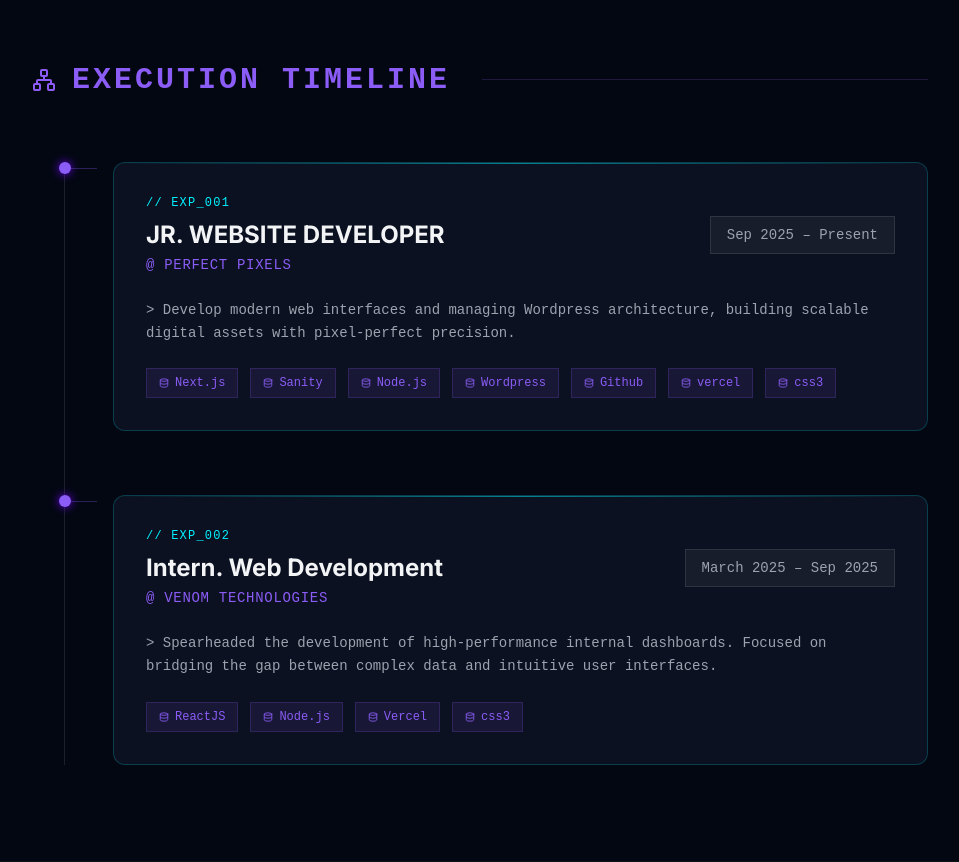
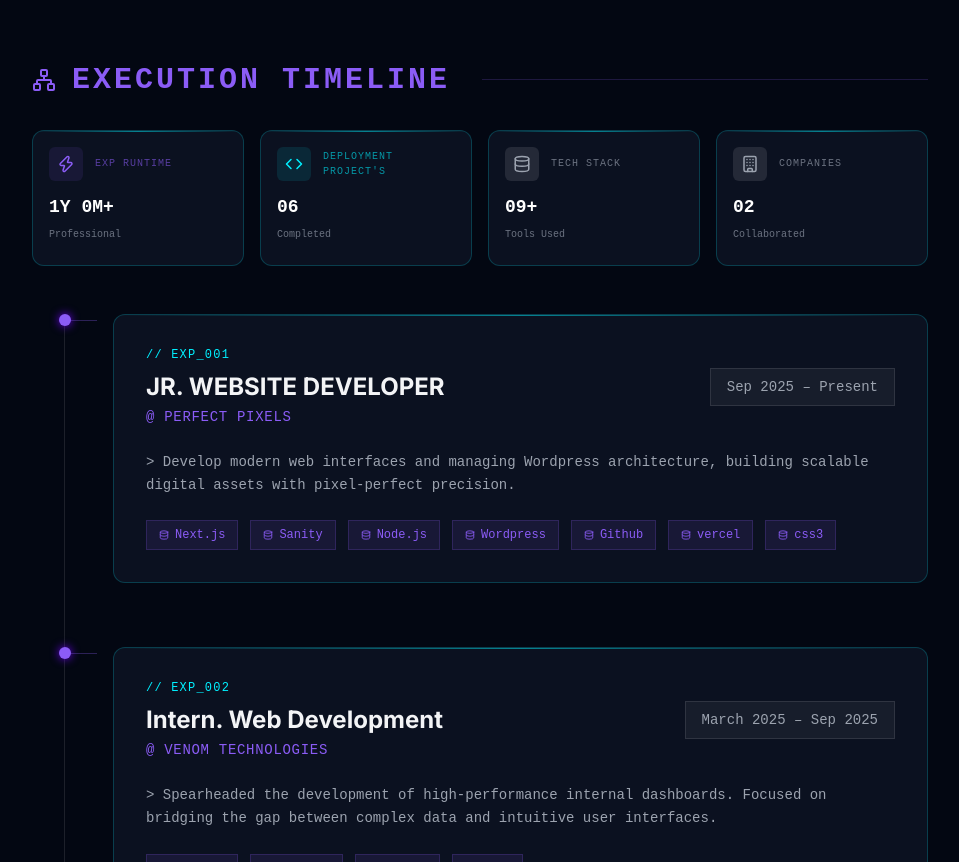
Before and after one commit to Jeel-code-31/PortFolio, a React (Vite) app: page / in a window 1280 px wide. Shown: the part 2520-3382 px from the top of the page, without its empty margins (160-1119 px from the left). Built offline with nearby package versions, Linux system fonts and the light colour scheme.

Commit message:
Update folio

```diff
--- a/src/components/Experience.jsx
+++ b/src/components/Experience.jsx
@@ -1,41 +1,114 @@
 import React from 'react';
 import { motion } from 'framer-motion';
-import { Network, Database } from 'lucide-react';
-
-const experiences = [
-  {
-    id: "EXP_001",
-    role: "JR. WEBSITE DEVELOPER",
-    company: "Perfect Pixels",
-    link: "https://www.perfectpixel.co.in",
-    duration: "Sep 2025 – Present",
-    description: "Develop modern web interfaces and managing Wordpress architecture, building scalable digital assets with pixel-perfect precision.",
-    skills: ["Next.js", "Sanity", "Node.js", "Wordpress", "Github",'vercel','css3']
-  },
-  {
-    id: "EXP_002",
-    role: "Intern. Web Development",
-    company: "Venom Technologies",
-    link: "https://www.venomtechnologies.in",
-    duration: "March 2025 – Sep 2025",
-    description: "Spearheaded the development of high-performance internal dashboards. Focused on bridging the gap between complex data and intuitive user interfaces.",
-    skills: ["ReactJS", "Node.js", "Vercel","css3"]
-  }
-];
+import { Network, Database, Briefcase, Layers, Zap, Code, Building } from 'lucide-react';
+import { experiences, portfolioProjects, PRO_START_DATE } from '../constants/portfolioData';
 
 export default function Experience() {
+  const calculateExperience = () => {
+    const start = new Date(PRO_START_DATE);
+    const now = new Date();
+    let years = now.getFullYear() - start.getFullYear();
+    let months = now.getMonth() - start.getMonth();
+
+    if (months < 0) {
+      years--;
+      months += 12;
+    }
+
+    return { years, months };
+  };
+
+  const { years, months } = calculateExperience();
+
+  // Additional stats calculation
+  const totalProjects = portfolioProjects.length;
+  const totalSkills = new Set(experiences.flatMap(exp => exp.skills)).size;
+  const totalCompanies = new Set(experiences.map(exp => exp.company)).size;
+
   return (
     <section id="experience" className="py-24 px-6 lg:px-12 relative w-full">
       <div className="max-w-4xl mx-auto">
 
-        <div className="w-full flex items-center gap-4 mb-16">
+        <div className="w-full flex items-center gap-4 mb-8">
           <Network size={24} className="text-secondary" />
           <h2 className="text-3xl font-mono text-secondary uppercase font-bold tracking-widest">
             Execution Timeline
           </h2>
           <div className="h-[1px] bg-secondary/20 flex-1 ml-4" />
         </div>
+        {/* Experience Stats Dashboard */}
+        <div className="grid grid-cols-2 md:grid-cols-4 gap-4 mb-12 mt-6">
+          <motion.div
+            initial={{ opacity: 0, y: 20 }}
+            whileInView={{ opacity: 1, y: 0 }}
+            viewport={{ once: true }}
+            className="os-panel p-4 border-secondary/20 bg-secondary/5 flex flex-col gap-3 group hover:border-secondary/50 transition-colors"
+          >
+            <div className="flex items-center gap-3">
+              <div className="p-2 bg-secondary/10 rounded-md group-hover:scale-110 transition-transform">
+                <Zap size={18} className="text-secondary" />
+              </div>
+              <p className="text-[10px] font-mono text-secondary/60 tracking-widest uppercase">Exp Runtime</p>
+            </div>
+            <h4 className="text-lg font-bold text-white font-mono">
+              {years > 0 && `${years}Y `}{months}M+ <span className="text-[10px] font-normal text-gray-500 block">Professional</span>
+            </h4>
+          </motion.div>
 
+          <motion.div
+            initial={{ opacity: 0, y: 20 }}
+            whileInView={{ opacity: 1, y: 0 }}
+            viewport={{ once: true }}
+            transition={{ delay: 0.1 }}
+            className="os-panel p-4 border-primary/20 bg-primary/5 flex flex-col gap-3 group hover:border-primary/50 transition-colors"
+          >
+            <div className="flex items-center gap-3">
+              <div className="p-2 bg-primary/10 rounded-md group-hover:scale-110 transition-transform">
+                <Code size={18} className="text-primary" />
+              </div>
+              <p className="text-[10px] font-mono text-primary/60 tracking-widest uppercase">Deployment Project's</p>
+            </div>
+            <h4 className="text-lg font-bold text-white font-mono">
+              {totalProjects.toString().padStart(2, '0')} <span className="text-[10px] font-normal text-gray-500 block">Completed</span>
+            </h4>
+          </motion.div>
+
+          <motion.div
+            initial={{ opacity: 0, y: 20 }}
+            whileInView={{ opacity: 1, y: 0 }}
+            viewport={{ once: true }}
+            transition={{ delay: 0.2 }}
+            className="os-panel p-4 border-white/10 bg-white/5 flex flex-col gap-3 group hover:border-white/30 transition-colors"
+          >
+            <div className="flex items-center gap-3">
+              <div className="p-2 bg-white/10 rounded-md group-hover:scale-110 transition-transform">
+                <Database size={18} className="text-gray-400" />
+              </div>
+              <p className="text-[10px] font-mono text-gray-500 tracking-widest uppercase">Tech Stack</p>
+            </div>
+            <h4 className="text-lg font-bold text-white font-mono">
+              {totalSkills.toString().padStart(2, '0')}+ <span className="text-[10px] font-normal text-gray-500 block">Tools Used</span>
+            </h4>
+          </motion.div>
+
+          <motion.div
+            initial={{ opacity: 0, y: 20 }}
+            whileInView={{ opacity: 1, y: 0 }}
+            viewport={{ once: true }}
+            transition={{ delay: 0.3 }}
+            className="os-panel p-4 border-white/10 bg-white/5 flex flex-col gap-3 group hover:border-white/30 transition-colors"
+          >
+            <div className="flex items-center gap-3">
+              <div className="p-2 bg-white/10 rounded-md group-hover:scale-110 transition-transform">
+                <Building size={18} className="text-gray-400" />
+              </div>
+              <p className="text-[10px] font-mono text-gray-500 tracking-widest uppercase">Companies</p>
+            </div>
+            <h4 className="text-lg font-bold text-white font-mono">
+              {totalCompanies.toString().padStart(2, '0')} <span className="text-[10px] font-normal text-gray-500 block">Collaborated</span>
+            </h4>
+          </motion.div>
+        </div>
         <div className="relative border-l border-white/10 ml-4 md:ml-8 space-y-16">
           {experiences.map((exp, index) => (
             <motion.div
@@ -46,6 +119,7 @@ export default function Experience() {
               transition={{ delay: index * 0.2 }}
               className="relative pl-8 md:pl-12 group"
             >
+
               {/* Timeline Node */}
               <div className="absolute top-0 left-[-6px] w-3 h-3 rounded-full bg-secondary shadow-[0_0_10px_#7000ff] group-hover:scale-150 transition-transform" />
               <div className="absolute top-0 left-0 w-8 h-[1px] bg-secondary/30 mt-1.5" />
--- a/src/components/Portfolio.jsx
+++ b/src/components/Portfolio.jsx
@@ -2,14 +2,7 @@ import React, { useState } from 'react';
 import { motion, AnimatePresence } from 'framer-motion';
 import { ExternalLink, Database, Cpu } from 'lucide-react';
 
-const portfolioProjects = [
-  { id: "MOD_001", title: "PortFolio Website CV", img: "/assets/images/projects/P.png", category: "FRONT-END", link: "https://github.com/Jeel-code-31/PortFolio", text: "Responsive personal CV website.", tags: ["HTML", "CSS", "JS"] },
-  { id: "MOD_003", title: "Perfectpixel Website", img: "/assets/images/projects/PP.png", category: "FULL-STACK", link: "https://perfectpixel.co.in/", text: "IT.Service Based Company Website Build Main Focuse on it.", tags: ["Next.js", "SANITY",'SQL', "Dashboard"] },
-  { id: "MOD_004", title: "Badhuche", img: "/assets/images/projects/B.png", category: "FULL-STACK", link: "https://www.badhuche.co.in/", text: "Website for show the work of Art in the website.", tags: ["NEXT.JS",'SANITY','NODE.JS', "Admin Pannel"] },
-  { id: "MOD_005", title: "Vrinda Aagro", img: "/assets/images/projects/Vrinda.png", category: "FULL-STACK", link: "https://vrindaaagro.com/", text: "Product Based Company Website build which Focuse on the Prodct Show Case.", tags: ["Css3",'Next.js','Sanity','Mail Tio', "Admin Pannel"] },
-  { id: "MOD_006", title: "Kailas Engineering", img: "/assets/images/projects/Kailas.png", category: "FRONT-END", link: "https://kailasengineering.com/", text: "Main purpose of web is to show the productivity and machines uses Maintainance.", tags: ["WordPress",'PHP', "State Management"] },
-  {id:' MOD_007', title:'OM SAI LADIES TAILOR',img:'/assets/images/projects/Tailor.png',category:'FRONT-END',link:'https://om-sai-ladies-tailor.vercel.app/',text:'FREELANCE:-Tailoring Service Based Shop',tags:["WordPress",'PHP']}
-];
+import { portfolioProjects } from '../constants/portfolioData';
 
 const categories = ["ALL", ...Array.from(new Set(portfolioProjects.map(p => p.category)))];
 
@@ -34,8 +27,7 @@ export default function Portfolio() {
             <button
               key={cat}
               onClick={() => setFilter(cat)}
-              className={`px-4 py-2 border uppercase tracking-wider transition-colors ${
-                filter === cat
+              className={`px-4 py-2 border uppercase tracking-wider transition-colors ${filter === cat
                   ? "bg-primary/20 text-primary border-primary shadow-[0_0_10px_rgba(0,240,255,0.2)]"
                   : "bg-transparent text-gray-500 border-white/10 hover:border-white/30 hover:text-white"
                 }`}
--- /dev/null
+++ b/src/constants/portfolioData.js
@@ -0,0 +1,31 @@
+export const PRO_START_DATE = '2025-03-01'; // March 2025
+
+export const experiences = [
+  {
+    id: "EXP_001",
+    role: "JR. WEBSITE DEVELOPER",
+    company: "Perfect Pixels",
+    link: "https://www.perfectpixel.co.in",
+    duration: "Sep 2025 – Present",
+    description: "Develop modern web interfaces and managing Wordpress architecture, building scalable digital assets with pixel-perfect precision.",
+    skills: ["Next.js", "Sanity", "Node.js", "Wordpress", "Github",'vercel','css3']
+  },
+  {
+    id: "EXP_002",
+    role: "Intern. Web Development",
+    company: "Venom Technologies",
+    link: "https://www.venomtechnologies.in",
+    duration: "March 2025 – Sep 2025",
+    description: "Spearheaded the development of high-performance internal dashboards. Focused on bridging the gap between complex data and intuitive user interfaces.",
+    skills: ["ReactJS", "Node.js", "Vercel","css3"]
+  }
+];
+
+export const portfolioProjects = [
+  { id: "MOD_001", title: "PortFolio Website CV", img: "/assets/images/projects/P.png", category: "FRONT-END", link: "https://github.com/Jeel-code-31/PortFolio", text: "Responsive personal CV website.", tags: ["HTML", "CSS", "JS"] },
+  { id: "MOD_003", title: "Perfectpixel Website", img: "/assets/images/projects/PP.png", category: "FULL-STACK", link: "https://perfectpixel.co.in/", text: "IT.Service Based Company Website Build Main Focuse on it.", tags: ["Next.js", "SANITY",'SQL', "Dashboard"] },
+  { id: "MOD_004", title: "Badhuche", img: "/assets/images/projects/B.png", category: "FULL-STACK", link: "https://www.badhuche.co.in/", text: "Website for show the work of Art in the website.", tags: ["NEXT.JS",'SANITY','NODE.JS', "Admin Pannel"] },
+  { id: "MOD_005", title: "Vrinda Aagro", img: "/assets/images/projects/Vrinda.png", category: "FULL-STACK", link: "https://vrindaaagro.com/", text: "Product Based Company Website build which Focuse on the Prodct Show Case.", tags: ["Css3",'Next.js','Sanity','Mail Tio', "Admin Pannel"] },
+  { id: "MOD_006", title: "Kailas Engineering", img: "/assets/images/projects/Kailas.png", category: "FRONT-END", link: "https://kailasengineering.com/", text: "Main purpose of web is to show the productivity and machines uses Maintainance.", tags: ["WordPress",'PHP', "State Management"] },
+  {id:' MOD_007', title:'OM SAI LADIES TAILOR',img:'/assets/images/projects/Tailor.png',category:'FRONT-END',link:'https://om-sai-ladies-tailor.vercel.app/',text:'FREELANCE:-Tailoring Service Based Shop',tags:["WordPress",'PHP']}
+];
```
Lines whose indentation alone changed are shown as unchanged.
